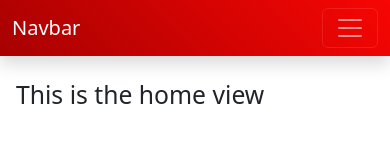
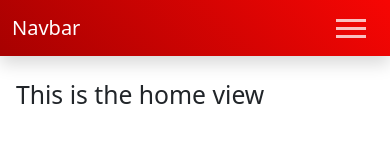
Before and after one commit to ukgovernment/ukgovernment.github.io, a Vue app: page / in a window 390 px wide. Shown: the top 160 px of the page. Built offline with nearby package versions, Linux system fonts and the light colour scheme.

Commit message:
animated hamburger icon

```diff
--- a/src/components/MainNavBar.vue
+++ b/src/components/MainNavBar.vue
@@ -3,7 +3,9 @@
     <div class="container-fluid">
       <a class="navbar-brand" href="#">Navbar</a>
       <button class="navbar-toggler collapsed" type="button" data-bs-toggle="collapse" data-bs-target="#navbarNavDropdown" aria-controls="navbarNavDropdown" aria-expanded="false" aria-label="Toggle navigation">
-        <span class="navbar-toggler-icon"></span>
+        <span class="toggler-icon top-bar"></span>
+        <span class="toggler-icon middle-bar"></span>
+        <span class="toggler-icon bottom-bar"></span>
       </button>
       <div class="collapse navbar-collapse" id="navbarNavDropdown">
         <ul class="navbar-nav">
@@ -63,4 +65,72 @@
   background: linear-gradient(45deg, rgba(167,1,1,1) 0%, rgba(247,6,4,1) 100%);
  }
 
+/* Dynamic Hamburger Icon */
+/* https://jsfiddle.net/njhgr40m/ */
+
+/* Remove border from toggler */
+.navbar-toggler {
+    border: 0 !important;
+}
+.navbar-toggler:focus,
+.navbar-toggler:active,
+.navbar-toggler-icon:focus {
+    outline: none !important;
+    box-shadow: none !important;
+    border: 0 !important;
+}
+
+/* Lines of the Toggler */
+.toggler-icon{
+    width: 30px;
+    height: 3px;
+    background-color: rgba(255, 255, 255, 0.75);
+    display: block;
+    transition: all 0.2s;
+}
+
+/* Adds Space between the lines */
+.middle-bar{
+    margin: 5px auto;
+}
+
+/* State when navbar is opened (START) */
+.navbar-toggler .top-bar {
+    transform: rotate(45deg);
+    transform-origin: 10% 10%;
+}
+
+.navbar-toggler .middle-bar {
+    opacity: 0;
+    filter: alpha(opacity=0);
+}
+
+.navbar-toggler .bottom-bar {
+    transform: rotate(-45deg);
+    transform-origin: 10% 90%;
+}
+
+/* State when navbar is opened (END) */
+
+/* State when navbar is collapsed (START) */
+.navbar-toggler.collapsed .top-bar {
+    transform: rotate(0);
+}
+
+.navbar-toggler.collapsed .middle-bar {
+    opacity: 1;
+    filter: alpha(opacity=100);
+}
+
+.navbar-toggler.collapsed .bottom-bar {
+    transform: rotate(0);
+}
+
+/* State when navbar is collapsed (END) */
+
+/* Color of Toggler when collapsed */
+.navbar-toggler.collapsed .toggler-icon {
+    background-color: rgba(255, 255, 255, 0.75);
+}
+
 </style>
```
